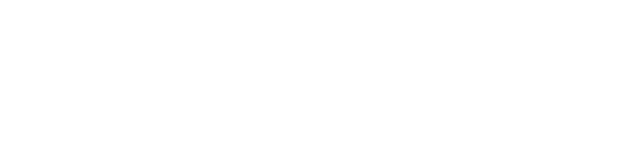
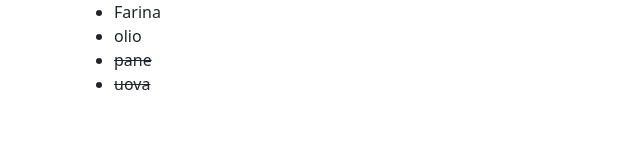
Before and after one commit to valeriodipaolo1997/vue-todolist, a plain HTML site: page index.html in a window 1280 px wide. Shown: the whole page, without its empty margins (0-640 px from the left). Drawn offline with nearby package versions, Linux system fonts and the light colour scheme.

Commit message:
milestone 1

```diff
--- a/assets/main.js
+++ b/assets/main.js
@@ -13,3 +13,36 @@ Bonus: 1 - oltre al click sul pulsante, intercettare anche il tasto ENTER per ag
  il todo alla lista 2 - cliccando sul testo dell’item, invertire il valore della proprietà
   done del todo corrispondente(se done era uguale a false, impostare true e viceversa)
 */
+const { createApp } = Vue
+createApp({
+    data() {
+        return {
+
+
+
+            toDoList: [
+                {
+                    text: 'Farina',
+                    done: false,
+                },
+                {
+                    text: 'olio',
+                    done: false,
+                },
+                {
+                    text: 'pane',
+                    done: true,
+                },
+                {
+                    text: 'uova',
+                    done: true,
+                },
+
+            ]
+        }
+
+    },
+    methods: {
+
+    }
+}).mount('#app')
--- a/index.html
+++ b/index.html
@@ -4,15 +4,28 @@
         <meta charset="UTF-8">
         <meta name="viewport" content="width=device-width, initial-scale=1.0">
         <title>Vue todolist</title>
+        <script src="https://kit.fontawesome.com/1e3be9b4ce.js" crossorigin="anonymous"></script>
+    <link href="https://cdn.jsdelivr.net/npm/bootstrap@5.3.1/dist/css/bootstrap.min.css" rel="stylesheet" integrity="sha384-4bw+/aepP/YC94hEpVNVgiZdgIC5+VKNBQNGCHeKRQN+PtmoHDEXuppvnDJzQIu9" crossorigin="anonymous">
     <link rel="stylesheet" href="./assets/style.css">
     </head>
     <body>
 
+        <div id="app" class="container">
+            <div>
+                <ul>
+                    <li v-for="toDo in toDoList">
+                        <div class="d-flex justify-content-between">
+                            <span :class="toDo.done ? 'text-decoration-line-through' : '' ">{{toDo.text}}</span>
 
+                        </div>
+                    </li>
+                </ul>
+            </div>
+        </div>
 
-
-
-    <script src="https://unpkg.com/vue@3/dist/vue.global.js"></script>
+        <div class=""></div>
+    <script src="https://cdn.jsdelivr.net/npm/bootstrap@5.3.1/dist/js/bootstrap.bundle.min.js" integrity="sha384-HwwvtgBNo3bZJJLYd8oVXjrBZt8cqVSpeBNS5n7C8IVInixGAoxmnlMuBnhbgrkm" crossorigin="anonymous"></script>
+    <script src='https://unpkg.com/vue@3/dist/vue.global.js'></script>
     <script src="./assets/main.js"></script>
     </body>
 </html>
```
Lines whose indentation alone changed are shown as unchanged.
